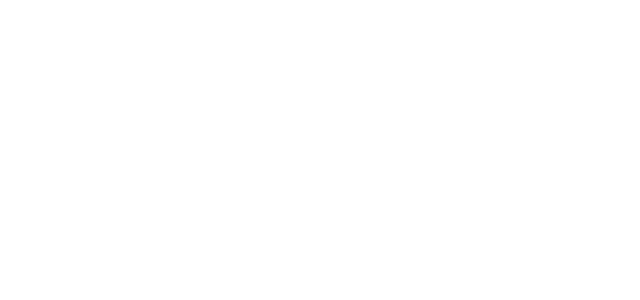
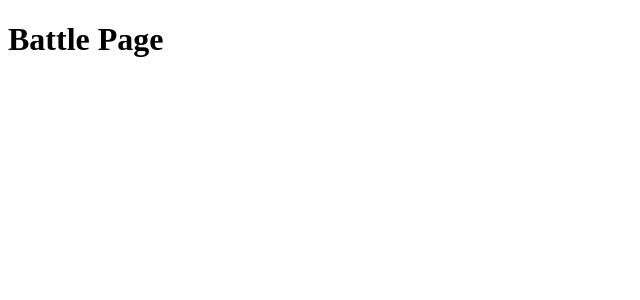
Before and after one commit to LidiaYavorova/Pokemon-Project, a React (Vite) app: page /battle in a window 1280 px wide. Shown: the top 300 px of the page, without its empty margins (0-640 px from the left). Built offline with nearby package versions, Linux system fonts and the light colour scheme.

Commit message:
feat: set up basic routing for the pages

```diff
--- a/package.json
+++ b/package.json
@@ -11,7 +11,8 @@
   },
   "dependencies": {
     "react": "^19.2.0",
-    "react-dom": "^19.2.0"
+    "react-dom": "^19.2.0",
+    "react-router-dom": "^7.13.1"
   },
   "devDependencies": {
     "@eslint/js": "^9.39.1",
--- a/src/App.tsx
+++ b/src/App.tsx
@@ -1,5 +1,16 @@
+import { BrowserRouter, Route, Routes } from "react-router-dom";
+import Home from "./pages/Home/Home";
+import Battle from "./pages/Battle/Battle";
+
 function App() {
-  return <></>;
+  return (
+    <BrowserRouter>
+      <Routes>
+        <Route path="/" element={<Home />} />
+        <Route path="/battle" element={<Battle />} />
+      </Routes>
+    </BrowserRouter>
+  );
 }
 
 export default App;
--- /dev/null
+++ b/src/pages/Battle/Battle.tsx
@@ -0,0 +1,7 @@
+export default function Battle() {
+  return (
+    <>
+      <h1>Battle Page</h1>
+    </>
+  );
+}
--- /dev/null
+++ b/src/pages/Home/Home.tsx
@@ -0,0 +1,7 @@
+export default function Home() {
+  return (
+    <>
+      <h1>Home Page</h1>
+    </>
+  );
+}
```
Also changed, not shown: src/pages/Battle/Battle.styles.ts (added), src/pages/Home/Home.styles.ts (added), 1 other file (tests, documents, lock files or other folders).
